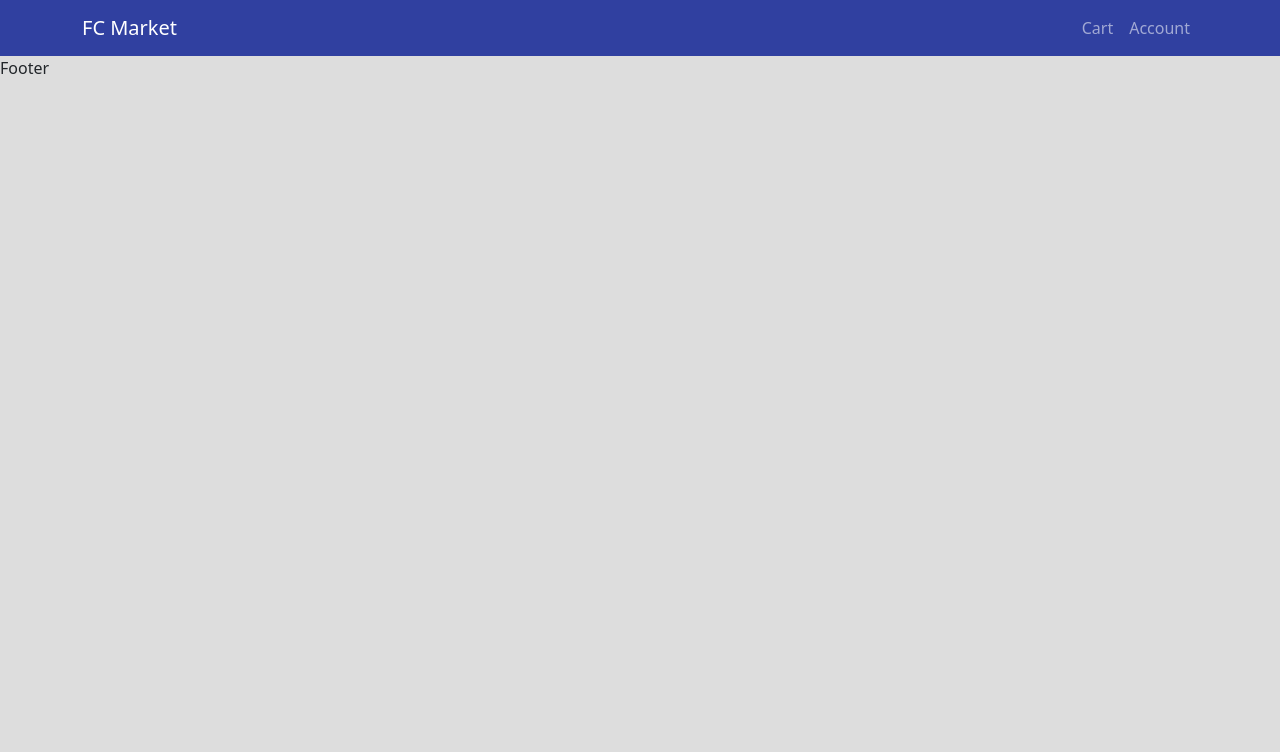
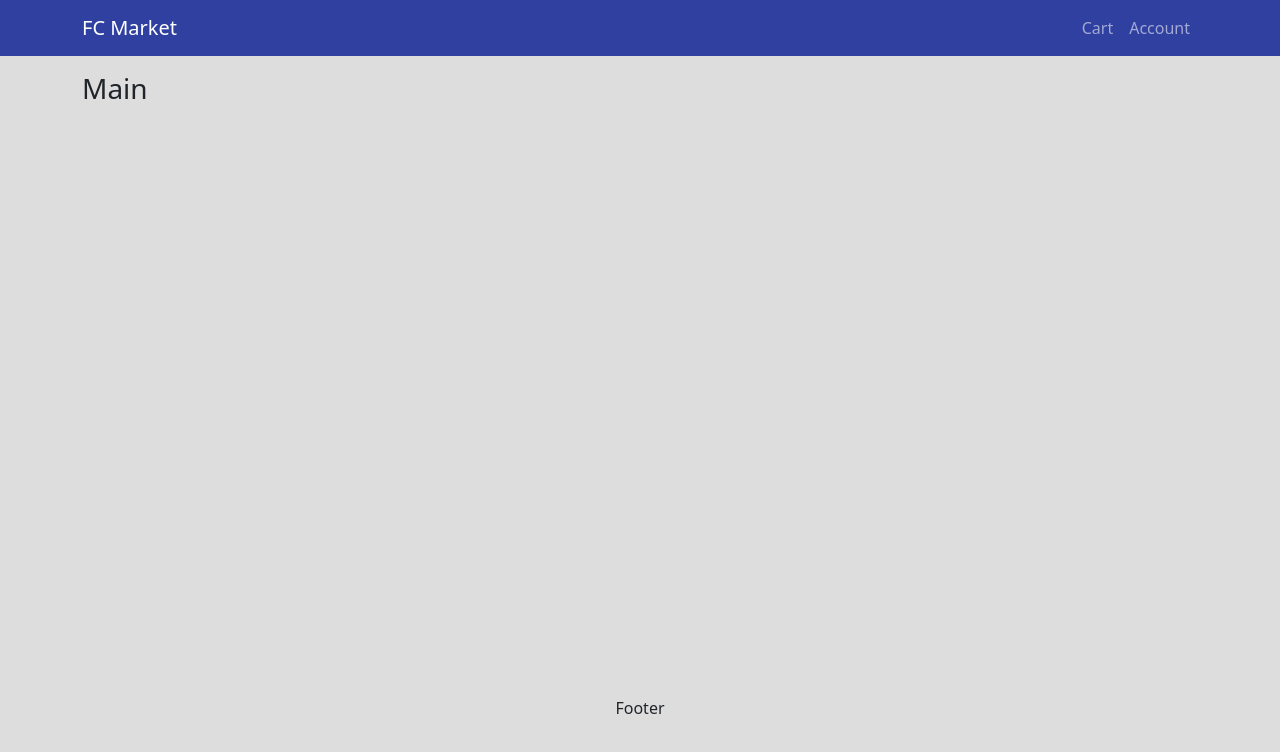
Before and after one commit to behroozebrazi/Full-Stack-Market-Application, a React (Create React App) app: page / in a window 1280 px wide. Shown: the top 752 px of the page. Built offline with nearby package versions, Linux system fonts and the light colour scheme.

Commit message:
set up footer

```diff
--- a/src/App.js
+++ b/src/App.js
@@ -11,9 +11,11 @@ const App = () => {
   return (
     <div>
       <Header />
-      <Container>
-
-      </Container>
+      <main className='py-3'>
+        <Container>
+          <h3>Main</h3>
+        </Container>
+      </main>
       <Footer />
     </div>
   )
--- a/src/components/Footer/Footer.js
+++ b/src/components/Footer/Footer.js
@@ -1,8 +1,20 @@
 import React from 'react'
+import { Container, Row, Col } from 'react-bootstrap'
+
+import './Footer.css'
+
 
 const Footer = () => {
   return (
-    <div>Footer</div>
+    <footer>
+      <Container>
+        <Row>
+          <Col className='text-center'>
+            Footer
+          </Col>
+        </Row>
+      </Container>
+    </footer>
   )
 }
 
--- a/src/index.css
+++ b/src/index.css
@@ -1,9 +1,13 @@
+* {
+  box-sizing: border-box;
+}
+
 body {
   margin: 0;
   padding: 0;
   background-color: #dddddd;
 }
 
-* {
-  box-sizing: border-box;
+main {
+  min-height: 80vh;
 }
```
